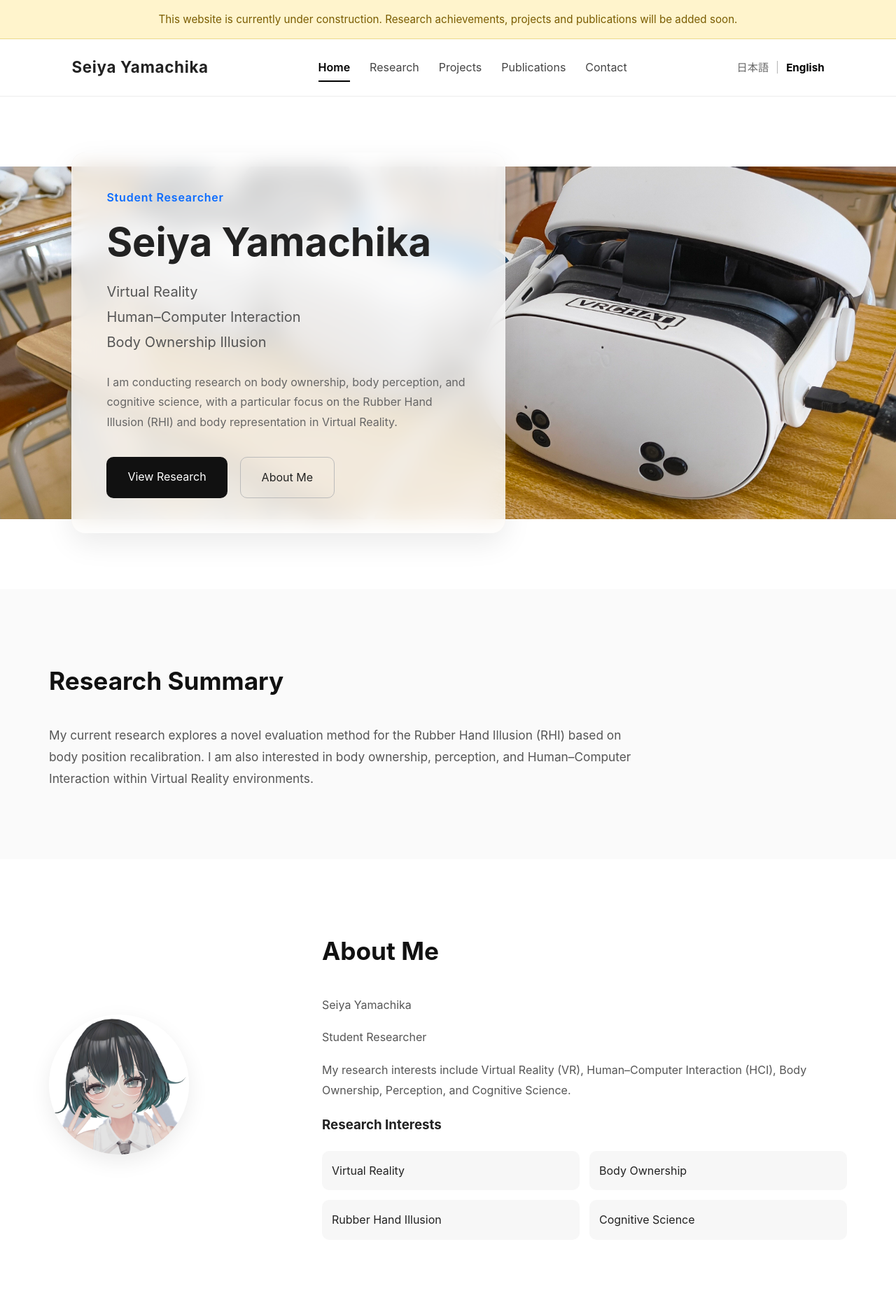
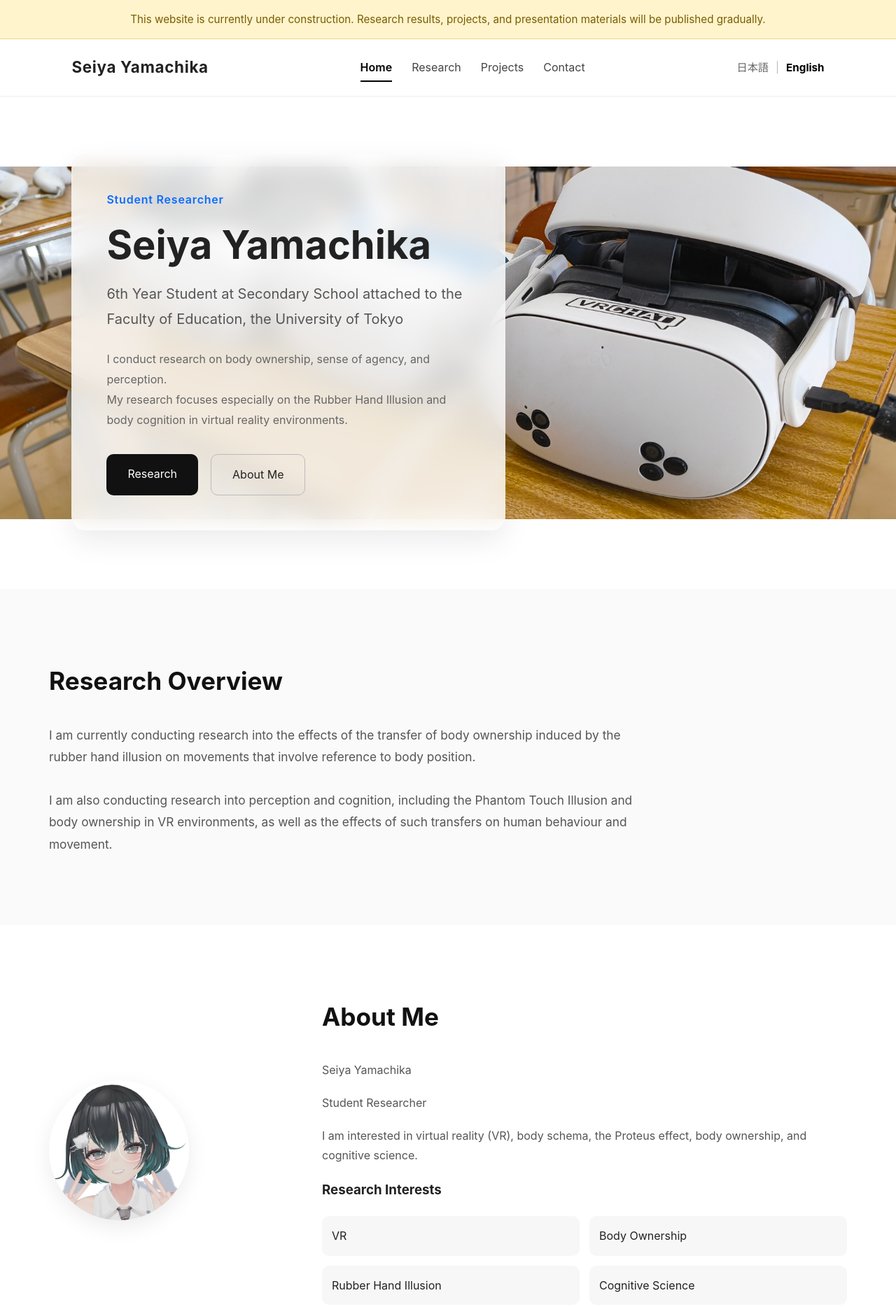
Before and after one commit to AoneSenbongi/Website, a plain HTML site: page en/index.html in a window 1280 px wide. Shown: the whole page at 70% size. Drawn offline with Linux system fonts and the light colour scheme.

Commit message:
語句の修正

```diff
--- a/en/index.html
+++ b/en/index.html
@@ -8,7 +8,10 @@
     <meta name="viewport" content="width=device-width, initial-scale=1.0">
 
     <meta name="description"
-          content="Portfolio website of Seiya Yamachika.">
+        content="Research portfolio website of Seiya Yamachika. Introducing research on virtual reality, body ownership, and cognitive science.">
+
+    <meta name="keywords"
+        content="Seiya Yamachika, VR, Virtual Reality, HCI, Body Ownership, Rubber Hand Illusion">
 
     <meta name="author"
         content="Seiya Yamachika">
@@ -24,102 +27,79 @@
 
 <body>
 
-    <!-- ===================================================== -->
-    <!-- Construction Notice -->
-    <!-- ===================================================== -->
 
 <div class="construction">
 
     This website is currently under construction.
-        Research achievements, projects and publications will be added soon.
+    Research results, projects, and presentation materials will be published gradually.
 
 </div>
 
-    <!-- ===================================================== -->
-    <!-- Header -->
-    <!-- ===================================================== -->
 
 <header>
 
     <div class="logo">
 
         <a href="/en/">
-
             Seiya Yamachika
-
         </a>
 
     </div>
 
+
     <nav>
 
         <a href="/en/" class="current">
-
             Home
-
         </a>
 
-            <a href="/en/research.html">
-
+        <a href="research.html">
             Research
-
         </a>
 
-            <a href="/en/projects.html">
-
+        <a href="projects.html">
             Projects
-
         </a>
 
-            <a href="/en/publications.html">
-
-                Publications
-
-            </a>
-
-            <a href="/en/contact.html">
-
+        <a href="contact.html">
             Contact
-
         </a>
 
     </nav>
 
+
     <div class="language">
 
         <a href="/">
-
             日本語
-
         </a>
 
         <span class="separator">
-
             |
-
         </span>
 
         <span class="current">
-
             English
-
         </span>
 
     </div>
 
+
 </header>
 
-<!-- ===================================================== -->
-<!-- Hero -->
-<!-- ===================================================== -->
+
 
 <section class="hero">
 
+
     <img src="../images/hero.jpg" alt="Research Background">
+
 
     <div class="hero-overlay">
 
+
         <div class="hero-content">
+
 
             <p class="hero-tag">
 
@@ -127,36 +107,39 @@
 
             </p>
 
+
             <h1>
 
                 Seiya Yamachika
 
             </h1>
 
+
             <p class="hero-subtitle">
 
-                Virtual Reality<br>
-                Human–Computer Interaction<br>
-                Body Ownership Illusion
+                6th Year Student at Secondary School attached to the Faculty of Education, the University of Tokyo
 
             </p>
 
+
             <p class="hero-description">
 
-                I am conducting research on body ownership,
-                body perception, and cognitive science,
-                with a particular focus on the Rubber Hand Illusion (RHI)
-                and body representation in Virtual Reality.
+                I conduct research on body ownership, sense of agency, and perception.<br>
+                My research focuses especially on the Rubber Hand Illusion and
+                body cognition in virtual reality environments.
 
             </p>
 
+
             <div class="hero-buttons">
+
 
                 <a href="research.html" class="primary-button">
 
-                    View Research
+                    Research
 
                 </a>
+
 
                 <a href="#about" class="secondary-button">
 
@@ -164,60 +147,78 @@
 
                 </a>
 
-            </div>
 
             </div>
 
+
         </div>
+
+
+    </div>
+
 
 </section>
 
-<!-- ===================================================== -->
-<!-- Research Summary -->
-<!-- ===================================================== -->
+
+
 
 <section class="summary">
 
+
 <div class="container">
+
 
 <h2>
 
-            Research Summary
+Research Overview
 
 </h2>
 
+
 <p class="summary-text">
 
-            My current research explores a novel evaluation
-            method for the Rubber Hand Illusion (RHI)
-            based on body position recalibration.
 
-            I am also interested in body ownership,
-            perception, and Human–Computer Interaction
-            within Virtual Reality environments.
+I am currently conducting research into the effects of the transfer of body ownership
+induced by the rubber hand illusion on movements that involve reference to body position.
+
+
+<br><br>
+
+
+I am also conducting research into perception and cognition, including the
+Phantom Touch Illusion and body ownership in VR environments, as well
+as the effects of such transfers on human behaviour and movement.
+
 
 </p>
 
+
 </div>
+
 
 </section>
 
-<!-- ===================================================== -->
-<!-- About -->
-<!-- ===================================================== -->
+
+
 
 <section class="about" id="about">
 
+
 <div class="container about-container">
+
 
 <div class="about-image">
 
-            <img src="../images/profile.jpg"
-                 alt="Seiya Yamachika">
+
+<img src="../images/profile.jpg" alt="Seiya Yamachika">
+
 
 </div>
 
+
+
 <div class="about-text">
+
 
 <h2>
 
@@ -225,11 +226,13 @@
 
 </h2>
 
+
 <p>
 
 Seiya Yamachika
 
 </p>
+
 
 <p>
 
@@ -237,16 +240,15 @@
 
 </p>
 
+
 <p>
 
-                My research interests include
-                Virtual Reality (VR),
-                Human–Computer Interaction (HCI),
-                Body Ownership,
-                Perception,
-                and Cognitive Science.
+I am interested in virtual reality (VR),
+body schema, the Proteus effect,
+body ownership, and cognitive science.
 
 </p>
+
 
 <h3>
 
@@ -254,9 +256,10 @@
 
 </h3>
 
+
 <ul>
 
-                <li>Virtual Reality</li>
+<li>VR</li>
 
 <li>Body Ownership</li>
 
@@ -266,8 +269,16 @@
 
 </ul>
 
-        </div>
 
 </div>
 
+
+</div>
+
+
 </section>
+
+
+</body>
+
+</html>
```
Also changed, not shown: index.html (+19 -23 lines). Lines whose indentation alone changed are shown as unchanged.
